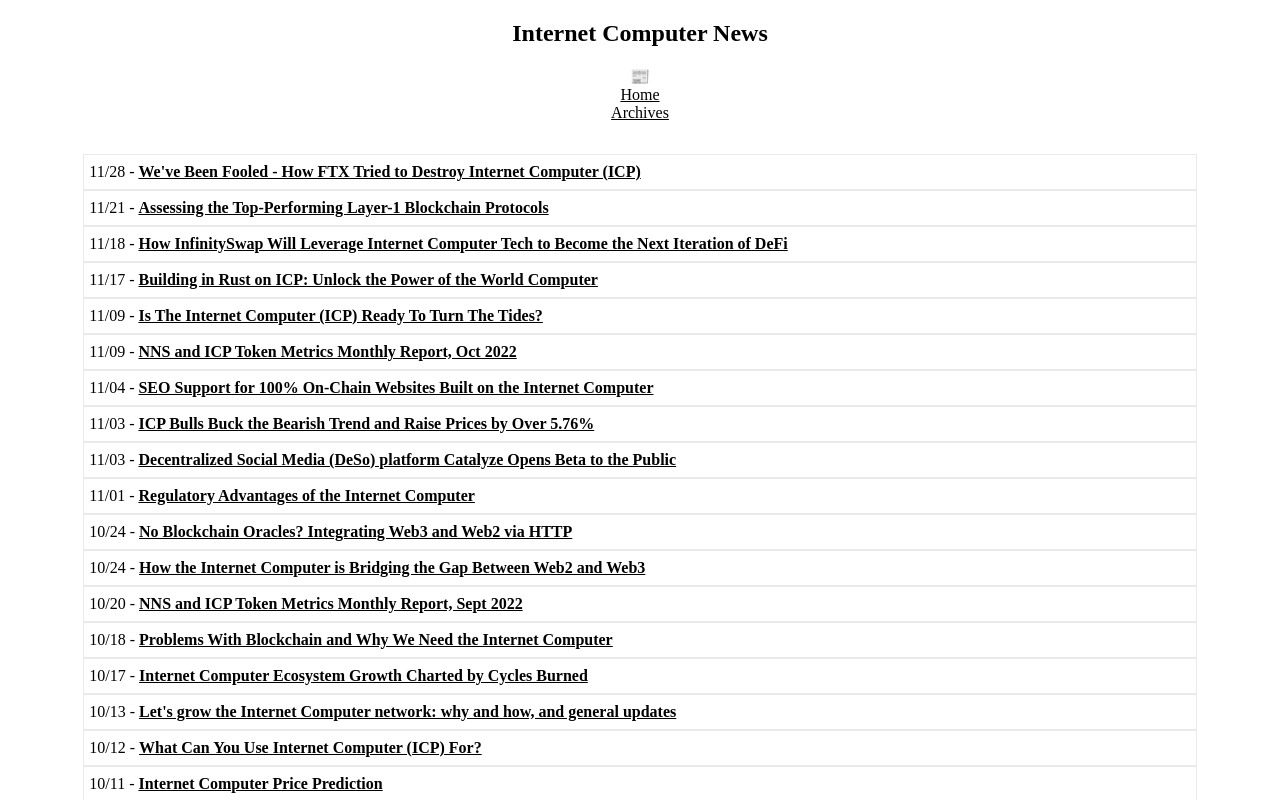
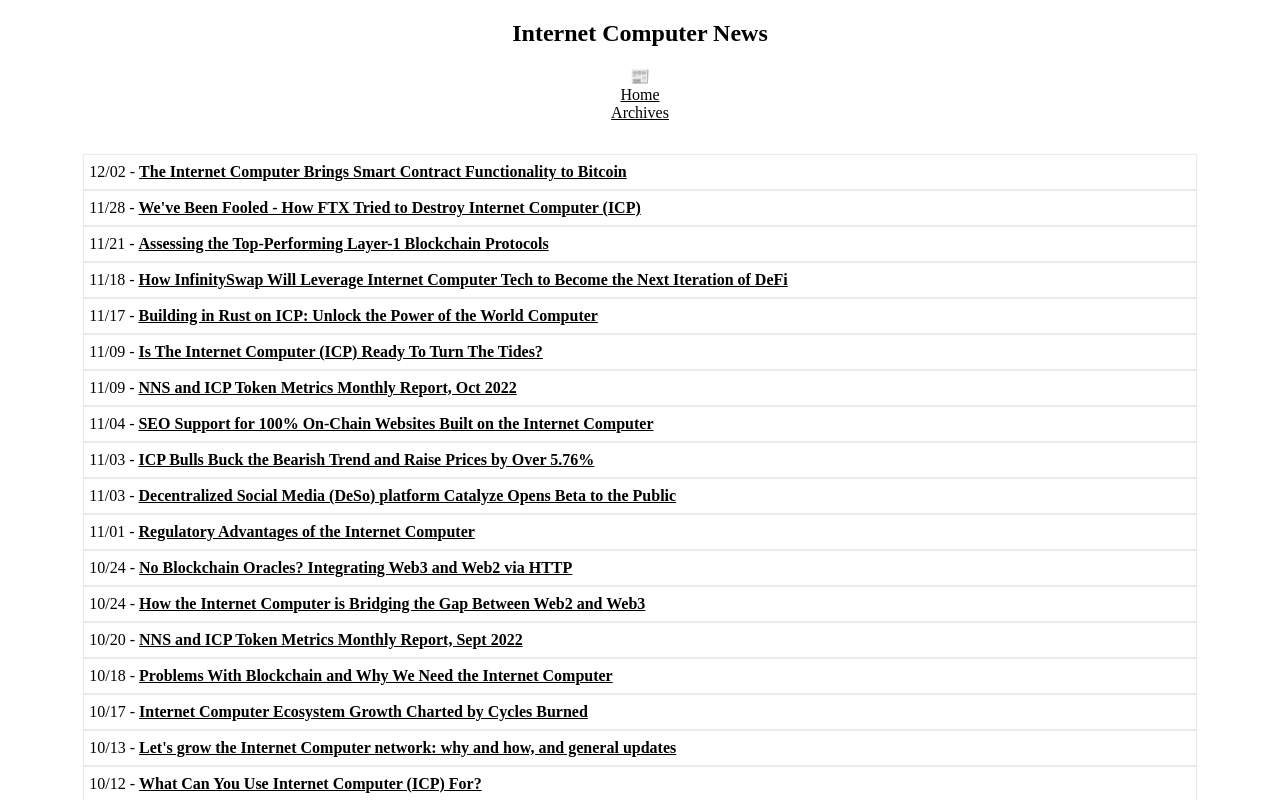
Before and after one commit to rjlucasm/ictoday, a Next.js app: page /news/2022 in a window 1280 px wide. Shown: the top 800 px of the page. Built offline with nearby package versions, Linux system fonts and the light colour scheme.

Commit message:
News 12/02

```diff
--- a/pages/news/2022.js
+++ b/pages/news/2022.js
@@ -19,6 +19,9 @@ export default function News22() {
             <Link href="/archive"><a style={{ color: 'inherit' }}>Archives</a></Link>
 
             <div className="pagesgrid">
+            <div className="pagescard">12/02 -&nbsp;
+                <a href="https://coinbold.io/the-internet-computer-ic-brings-smart-contract-functionality-to-bitcoin/" target="_blank" rel="noopener noreferrer">The Internet Computer Brings Smart Contract Functionality to Bitcoin</a>
+            </div>
             <div className="pagescard">11/28 -&nbsp;
                 <a href="https://www.publish0x.com/johnwege/we-ve-been-fooled-how-ftx-tried-to-destroy-internet-computer-xnnyjqr" target="_blank" rel="noopener noreferrer">We&apos;ve Been Fooled - How FTX Tried to Destroy Internet Computer (ICP)</a>
             </div>
```
